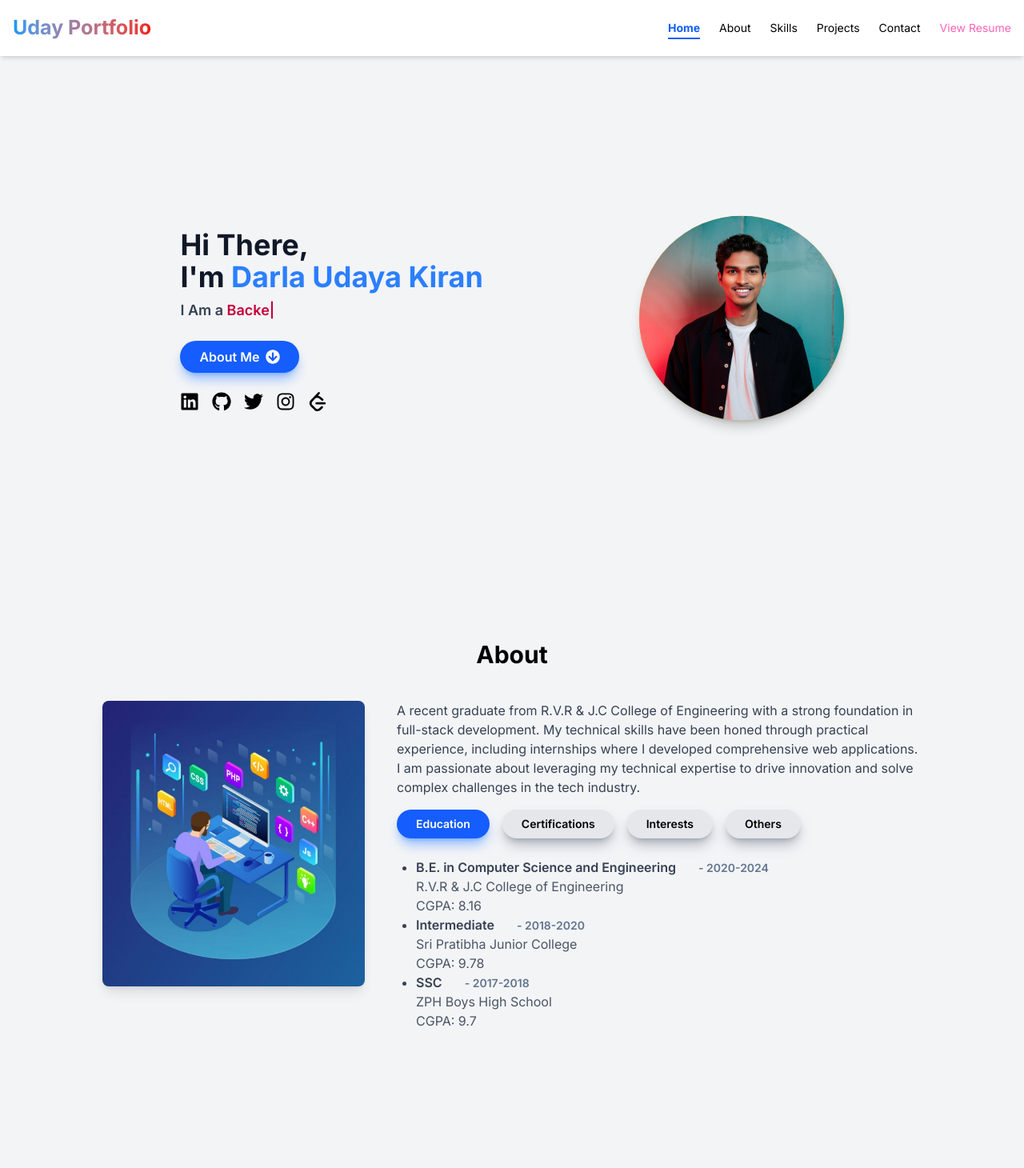
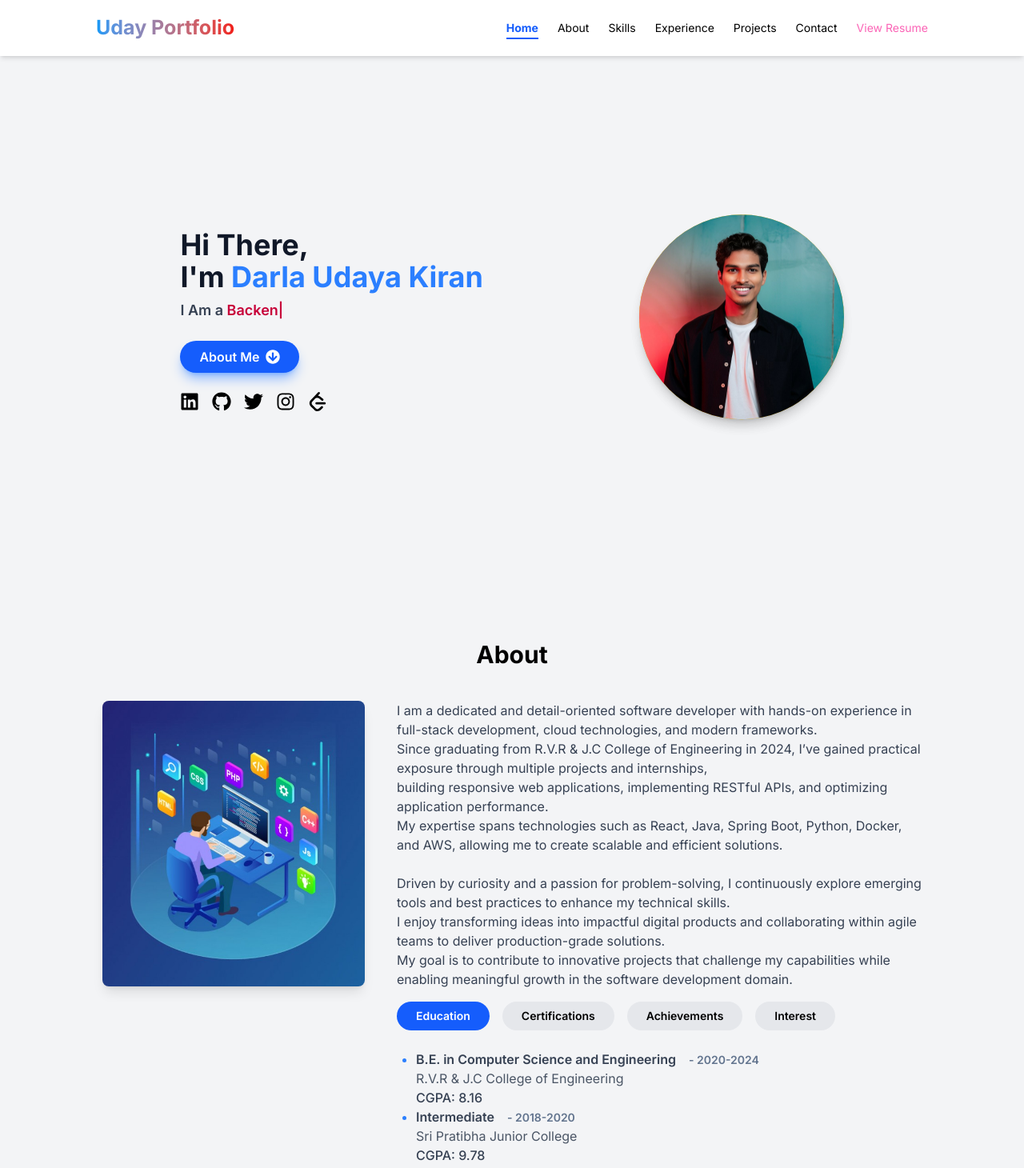
Before and after one commit to uday900/uday-portfolio, a React (Vite) app: page / in a window 1280 px wide. Shown: the top 1460 px of the page at 80% size. Built offline with nearby package versions, Linux system fonts and the light colour scheme.

Commit message:
Added experience setion

```diff
--- a/src/components/About.jsx
+++ b/src/components/About.jsx
@@ -1,5 +1,5 @@
 import { act, useState } from "react";
-import { bio, certifications, education, interests, others } from "../data";
+import { bio, certifications, education, interest, acheivments } from "../data";
 import { FaLink } from "react-icons/fa";
 import { motion } from "framer-motion";
 import aboutImage from "../assets/about-image.png"
@@ -44,16 +44,18 @@ const About = () => {
                     initial={{ opacity: 0, x: 100 }}
                     transition={{ duration: 0.9 }}>
 
-                    <p className="text-gray-700 ">{bio}</p>
+                    <p className="text-gray-700  whitespace-pre-line">{bio}</p>
+
                     {/* Buttons */}
-                    <div className="mt-4 space-x-4 space-y-2 md:space-y-0 mb-4 grid-cols-2 md:grid-cols-4">
-                        {["education", "certifications", "interests", "others"].map((key) => (
+                    <div className="mt-4 mb-4 overflow-x-auto">
+                        <div className="flex space-x-4">
+                            {["education", "certifications", "Achievements", "interest"].map((key) => (
                                 <button
                                     key={key}
                                     onClick={() => setActiveSection(key)}
-                                className={`inline-flex items-center px-6 py-2  font-semibold text-sm rounded-full shadow-lg hover:bg-blue-700 transition cursor-pointer
+                                    className={`flex-shrink-0 inline-flex items-center px-6 py-2 font-semibold text-sm rounded-full  hover:bg-blue-700 transition cursor-pointer
                     ${activeSection === key
-                                        ? "bg-blue-600  shadow-blue-500/50 text-white"
+                                            ? "bg-blue-600 shadow-blue-500/50 text-white"
                                             : "bg-gray-200 hover:bg-gray-300 shadow-gray-500/50 text-black"
                                         }`}
                                 >
@@ -61,30 +63,35 @@ const About = () => {
                                 </button>
                             ))}
                         </div>
+                    </div>
+
 
                     {/* Display Content */}
                     <p className="mt-6 text-gray-700 w-full">
-                        {activeSection === "education" && <>
-                            <ul className="list-disc pl-6 ">
+                        {activeSection === "education" && (
+                            <ul className="list-disc pl-6 marker:text-blue-500" >
                                 {education.map((edu, index) => (
-                                    // change bullets
-                                    <li key={index} className="">
-                                        <h3 className="font-semibold">{edu.degree} <span className="text-sm ml-6 text-slate-500">- {edu.duration}</span></h3>
-                                        <p className="text-gray-600">{edu.college}</p>
-                                        <p className="text-gray-600">{edu.grade}</p>
+                                    <li key={index} >
+                                        <h4 className="font-semibold ">
+                                            {edu.degree}
+                                            <span className="text-sm ml-4 text-slate-500">- {edu.duration}</span>
+                                        </h4>
+                                        <p className="text-gray-600 italic">{edu.college}</p>
+                                        <p className="text-gray-700 font-medium">{edu.grade}</p>
                                     </li>
                                 ))}
                             </ul>
-                        </>}
+                        )}
+
 
                         {activeSection === "certifications" && <>
-                            <ul className="list-disc pl-6 ">
+                            <ul className="list-disc pl-6 marker:text-blue-500 ">
                                 {certifications.slice(0, showAll ? certifications.length - 1 : 4).map((cer, index) => (
                                     // change bullets
                                     <li key={index} className="">
                                         <h3 className="font-semibold">{cer.name} </h3>
                                         <span className="text-sm ">- issued by {cer.issuer}</span>
-                                        { cer.link && <a href={cer.link} ><FaLink className="inline mx-2 text-blue-600" /></a>}
+                                        {cer.link && <a href={cer.link} ><FaLink className="inline mx-2 text-blue-600" /></a>}
                                     </li>
                                 ))}
                             </ul>
@@ -92,37 +99,43 @@ const About = () => {
                                 <button onClick={() => setShowAll(!showAll)}
                                     className='cursor-pointer hover:text-pink-400 underline'>{showAll ? <>Show Less</> : <>Show More</>}</button>
                             </div>
+                        </>}
 
-                            {/* <span onClick={() => setShowAll(!showAll)}
-                                className="text-pink-500 text-sm cursor-pointer">
-                                {certifications.length > 4 && showAll ? <>Show Less</> : <>Show All</>}
-                            </span> */}
-                        </>}
-                        {activeSection === "interests" && <>
-                            <ul className="list-disc pl-6 ">
-                                {interests.map((cer, index) => (
+                        {activeSection === "Achievements" && <>
+                            <ul className="list-disc pl-6 marker:text-blue-500 ">
+                                {acheivments.map((cer, index) => (
                                     // change bullets
                                     <li key={index} className="">
-                                        <h3 className="font-semibold">{cer} </h3>
-                                        {/* <span className="text-sm ml-6">- issued by {cer.issuer}</span> <a href={cer.link} ><FaLink className="inline mx-2 text-blue-600" /></a> */}
-                                    </li>
-                                ))}
-                            </ul>
-
-                        </>}
-
-                        {activeSection === "others" && <>
-                            <ul className="list-disc pl-6 ">
-                                {others.map((cer, index) => (
-                                    // change bullets
-                                    <li key={index} className="">
-                                        <h3 className="font-semibold">{cer} sdf</h3>
+                                        {cer}
                                     </li>
                                 ))}
                             </ul>
 
 
                         </>}
+
+                        {activeSection === "interest" && <>
+                            <section className="text-gray-800">
+                                <h2 className="text-2xl font-bold mb-2 text-blue-600">
+                                    {interest.title}
+                                </h2>
+                                <p className="text-gray-600 mb-4">{interest.description}</p>
+
+                                <ul className="pl-6 list-disc marker:text-blue-600 space-y-2">
+                                    {interest.items.map((item, index) => (
+                                        <li
+                                            key={index}
+                                            className="leading-relaxed"
+                                            dangerouslySetInnerHTML={{ __html: item }}
+                                        />
+                                    ))}
+                                </ul>
+                            </section>
+
+                        </>}
+
+
+
 
 
 
--- a/src/components/Home.jsx
+++ b/src/components/Home.jsx
@@ -1,7 +1,7 @@
 import { useState, useEffect } from "react";
 import { FaGithub, FaLinkedin, FaTwitter, FaInstagram, FaDev, FaTelegram, FaArrowCircleDown } from "react-icons/fa";
 import { SiLeetcode } from "react-icons/si";
-import { bio, contact, fullName } from "../data";
+import { contact, fullName } from "../data";
 import { motion } from "framer-motion";
 import profileImage from '../assets/profile.jpg'
 
--- a/src/components/Navbar.jsx
+++ b/src/components/Navbar.jsx
@@ -7,7 +7,7 @@ const Navbar = () => {
 
     return (
         <nav className="bg-white p-4 shadow-md  fixed top-0 w-full z-10 ">
-            <div className="w-[100%] flex justify-between items-center ">
+            <div className="md:px-26 flex justify-between items-center ">
                 {/* Logo */}
                 <h1 className="text-[25px] font-bold bg-gradient-to-r from-[#0099f7] to-[#f11712] text-transparent bg-clip-text">
                     Uday Portfolio
@@ -15,7 +15,7 @@ const Navbar = () => {
 
                 {/* Desktop Menu */}
                 <div className="hidden md:flex space-x-6 text-sm">
-                    {["home", "about", "skills", "projects", "contact"].map((item) => (
+                    {["home", "about", "skills", "experience", "projects", "contact"].map((item) => (
                         <a
                             href={`#${item}`}
                             key={item}
@@ -53,7 +53,7 @@ const Navbar = () => {
             {/* Mobile Dropdown Menu */}
             {isOpen && (
                 <div className="md:hidden flex flex-col items-center space-y-4 mt-4 backdrop-blur bg-white/30 text-black p-4">
-                    {["home", "about", "skills", "experience", "contact"].map((item) => (
+                    {["home", "about", "skills", "experience", "projects", "contact"].map((item) => (
                         <a
                             key={item}
                             onClick={() => {
--- a/src/data.js
+++ b/src/data.js
@@ -8,12 +8,14 @@ import financialLogo from "./assets/financial-logo.jpg"
 
 export const fullName = "Darla Udaya Kiran";
 
-export const bio = "A recent graduate from R.V.R & J.C College of Engineering\n" +
-    "with a strong foundation in full-stack development.\n" +
-    "My technical skills have been honed through practical experience, \n" +
-    "including internships where I developed comprehensive web applications. \n" +
-    "I am passionate about leveraging my technical expertise to drive innovation \n" +
-    "and solve complex challenges in the tech industry.";
+export const bio = "I am a dedicated and detail-oriented software developer with hands-on experience in full-stack development, cloud technologies, and modern frameworks.\n" +
+    "Since graduating from R.V.R & J.C College of Engineering in 2024, I’ve gained practical exposure through multiple projects and internships,\n" +
+    "building responsive web applications, implementing RESTful APIs, and optimizing application performance.\n" +
+    "My expertise spans technologies such as React, Java, Spring Boot, Python, Docker, and AWS, allowing me to create scalable and efficient solutions.\n\n" +
+    "Driven by curiosity and a passion for problem-solving, I continuously explore emerging tools and best practices to enhance my technical skills.\n" +
+    "I enjoy transforming ideas into impactful digital products and collaborating within agile teams to deliver production-grade solutions.\n" +
+    "My goal is to contribute to innovative projects that challenge my capabilities while enabling meaningful growth in the software development domain.";
+
 
 
 export const contact = {
@@ -167,6 +169,30 @@ export const projects = [
 
 export const experience= [
     {
+        duration: "Aug 2025 – Present",
+        company_name: "Mojoes Technologies",
+        role: "Junior Java Developer",
+        points: [
+            "Developing and maintaining enterprise-level Java applications using Spring Boot, RESTful APIs, and microservices architecture.",
+            "Collaborating with cross-functional teams to design and implement scalable backend systems and ensure smooth data flow.",
+            "Managing deployment and monitoring processes using AWS services including EC2, S3, and RDS.",
+            "Promoted from Intern to Junior Developer for delivering high-quality, production-grade backend modules within tight deadlines."
+        ],
+        skills: ["Java", "Spring Boot", "Microservices", "AWS", "RESTful APIs", "PostgreSQL", "Git", "Bit bucket", "CI/CD"]
+    },
+     {
+        duration: "Apr 2025 – Jul 2025",
+        company_name: "Mojoes Technologies",
+        role: "Java Developer Intern",
+        points: [
+            "Assisted in backend development using Java and Spring Boot under senior developer guidance.",
+            "Participated in designing RESTful APIs and integrating them with front-end interfaces.",
+            "Built responsive user interfaces using HTML, CSS, and JavaScript for internal modules.",
+            "Gained exposure to debugging, testing, and optimizing code for better performance."
+        ],
+        skills: ["Java", "Spring Boot", "PostgreSQL", "AWS", "REST", "HTML", "CSS", "JavaScript", "Git"]
+    },
+    {
         duration: "Apr 2022 to Jun 2022",
         company_name: "Indian Servers",
         role: "Machine Learning Intern",
@@ -281,14 +307,21 @@ export const education = [
     }
 ]
 
-export const interests = [
-    "Playing Chess",
-    "Yoga",
-    "Cricket",
-    "Book reading"
-]
+export const interest = {
+  title: "Beyond the Code",
+  description:
+    "Apart from coding, I enjoy activities that help me stay sharp, balanced, and creative.",
+  items: [
+    "<b>Playing Chess</b> - sharpens my strategic thinking and focus.",
+    "<b>Yoga</b> - keeps me balanced and mindful.",
+    "<b>Cricket</b> - encourages teamwork and sportsmanship.",
+    "<b>Book Reading</b> - broadens my knowledge and creativity."
+  ]
+};
 
-export const others = [
-    "10th Class School First",
-    "Participate DSA Work shop",
-]
+
+export const acheivments = [
+    "🏆 10th Class School First",
+    "🧠 Participate DSA Work shop",
+    "📈 Solved 150+ Data Structures and Algorithm problems on LeetCode.",
+];
```
Also changed, not shown: src/App.jsx (+14 -0 lines), src/components/Contact.jsx (+28 -90 lines), src/components/Experience.jsx (+14 -8 lines). Lines whose indentation alone changed are shown as unchanged.
